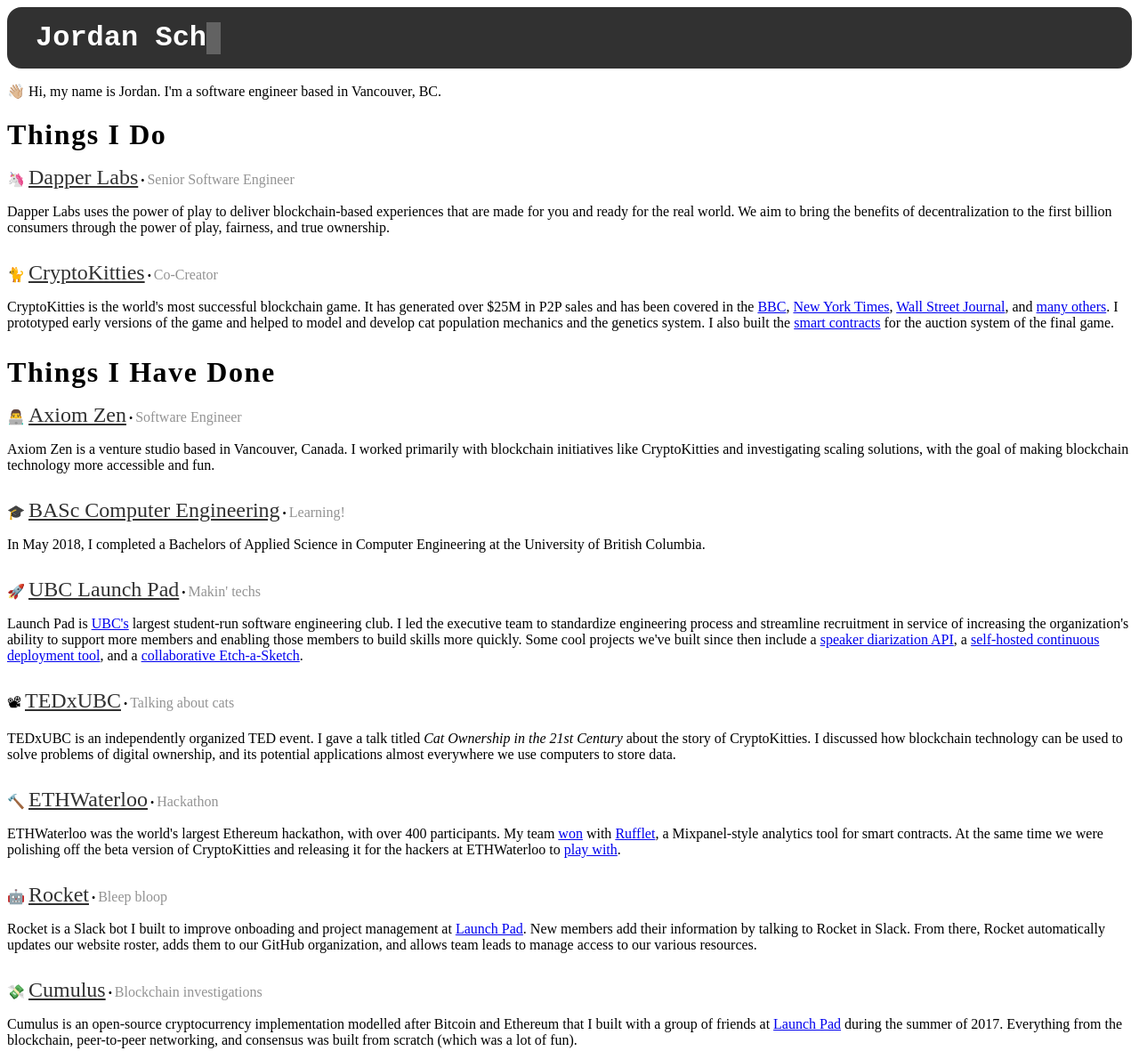
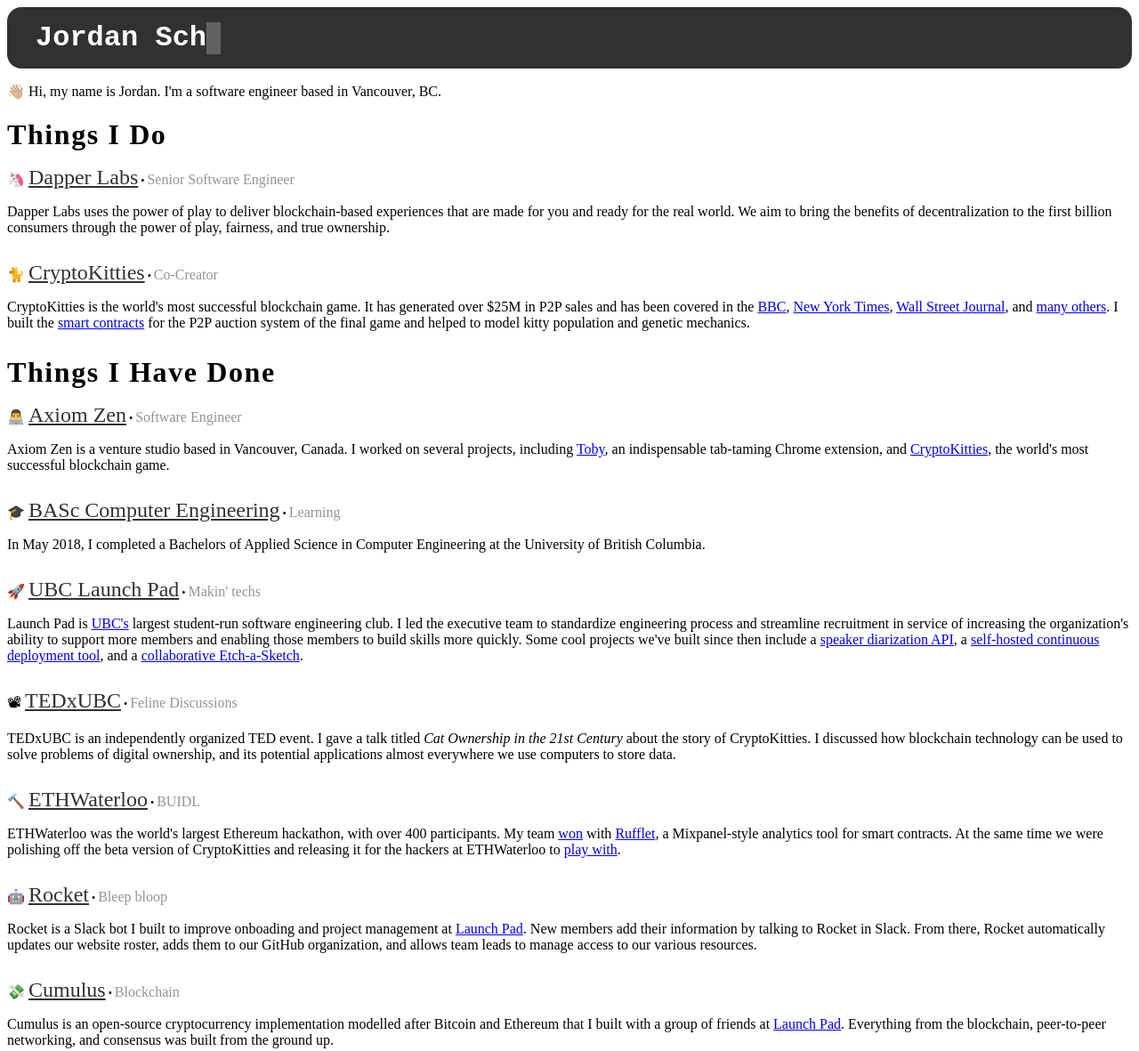
Before and after one commit to jordanschalm/jordanschalm.github.io, a Gatsby site: page / in a window 1280 px wide. Shown: the top 1181 px of the page at 89% size. Built offline with nearby package versions, Linux system fonts and the light colour scheme; Gatsby itself is replaced by a stand-in of ours.

Commit message:
update copy

```diff
--- a/src/data.js
+++ b/src/data.js
@@ -18,7 +18,7 @@
           blockchain-based experiences that are made for you and ready for the
           real world. We aim to bring the benefits of decentralization to the
           first billion consumers through the power of play, fairness, and true
-          ownership. `,
+          ownership.`,
       },
       {
         name: 'CryptoKitties',
@@ -34,11 +34,10 @@
           [New York Times](https://www.nytimes.com/2017/12/28/style/cryptokitties-want-a-blockchain-snuggle.html),
           [Wall Street Journal](https://blogs.wsj.com/cio/2017/12/07/ethereum-network-copes-with-surge-of-activity-as-virtual-kitten-game-goes-viral/),
           and [many others](https://cryptokitties.co/press).
-          I prototyped early versions of the game and helped to model and
-          develop cat population mechanics and the genetics system. I also
-          built the [smart contracts](https://www.gettoby.com/p/448v6x9p6tgs)
-          for the auction system of the final game.`,
-      },
+          I built the [smart contracts](https://www.gettoby.com/p/448v6x9p6tgs) for
+          the P2P auction system of the final game and helped to model kitty population
+          and genetic mechanics.`,
+       },
     ],
     older: [
       {
@@ -51,13 +50,14 @@
           end: Moment('2018-04', MONTH_F),
         },
         description: `Axiom Zen is a venture studio based in Vancouver, Canada.
-          I worked primarily with blockchain initiatives like CryptoKitties and
-          investigating scaling solutions, with the goal of making blockchain
-          technology more accessible and fun.`,
+          I worked on several projects, including
+          [Toby](https://www.gettoby.com/), an indispensable tab-taming Chrome
+          extension, and [CryptoKitties](https://cryptokitties.co), the world's
+          most successful blockchain game.`
       },
       {
         name: 'BASc Computer Engineering',
-        subheader: 'Learning!',
+        subheader: 'Learning',
         url: 'https://ubc.ca',
         emoji: '🎓',
         date: {
@@ -87,7 +87,7 @@
       },
       {
         name: 'TEDxUBC',
-        subheader: 'Talking about cats',
+        subheader: 'Feline Discussions',
         url: 'https://www.youtube.com/watch?v=29W67cSPnRc',
         emoji: '📽',
         date: Moment('2018-03-03', DATE_F),
@@ -99,7 +99,7 @@
       },
       {
         name: 'ETHWaterloo',
-        subheader: 'Hackathon',
+        subheader: 'BUIDL',
         url: 'https://ethwaterloo.com/',
         emoji: '🔨',
         date: Moment('2017-10-15', DATE_F),
@@ -130,7 +130,7 @@
       },
       {
         name: 'Cumulus',
-        subheader: 'Blockchain investigations',
+        subheader: 'Blockchain ',
         url: 'https://github.com/ubclaunchpad/cumulus',
         emoji: '💸',
         date: {
@@ -139,9 +139,9 @@
         },
         description: `Cumulus is an open-source cryptocurrency implementation
           modelled after Bitcoin and Ethereum that I built with a group of
-          friends at [Launch Pad](https://ubclaunchpad.com) during the summer
-          of 2017. Everything from the blockchain, peer-to-peer networking, and
-          consensus was built from scratch (which was a lot of fun).`,
+          friends at [Launch Pad](https://ubclaunchpad.com). Everything from
+          the blockchain, peer-to-peer networking, and consensus was built
+          from the ground up.`,
       },
       {
         name: 'Guerrilla',
@@ -151,7 +151,7 @@
         description: `Guerrilla is an open-source, extensible SMTP mail server
           written in Go. I developed a real-time analytics dashboard for
           monitoring mail traffic and helped modularize the package to make it
-          usable as a component of other projects.`,
+          reusable as a component of other projects.`,
       },
       {
         name: 'Eight Solutions',
```
